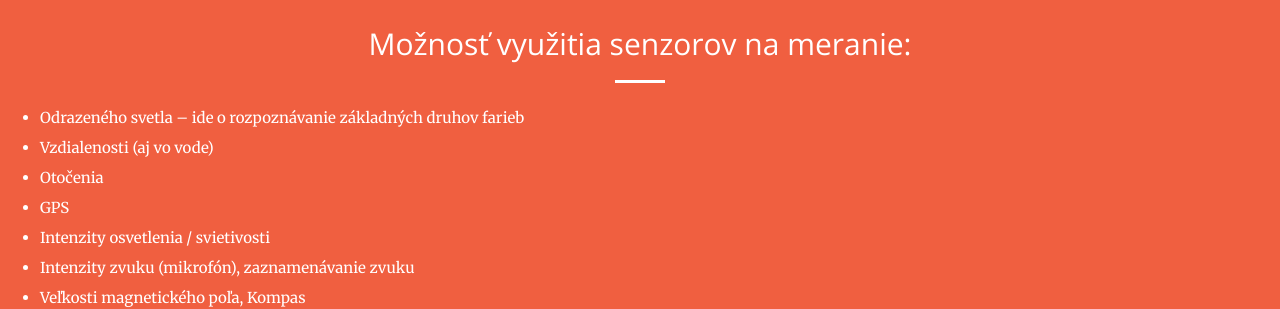
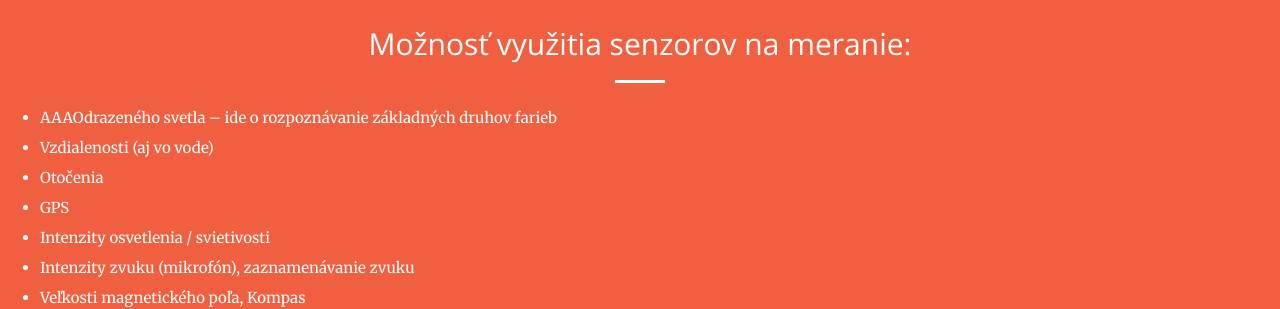
Before and after one commit to mike58smile/..., a Jekyll site: the page built from index.html, in a window 1280 px wide and 900 px high, scrolled down 1770 px. Shown: the part 152-461 px from the top of the window. Built offline with Jekyll 4.4.1, drawn with Linux system fonts in a browser that asks for light colours.

Commit message:
Update senzory1.html

```diff
--- a/_includes/senzory1.html
+++ b/_includes/senzory1.html
@@ -8,7 +8,7 @@
         </div>
     </div>
     <ul class="vlastny_text">
-    <li>Odrazeného svetla – ide o rozpoznávanie základných druhov farieb</li>
+    <li>AAAOdrazeného svetla – ide o rozpoznávanie základných druhov farieb</li>
     <li>Vzdialenosti (aj vo vode)</li>
     <li>Otočenia</li>
     <li>GPS</li>
```
